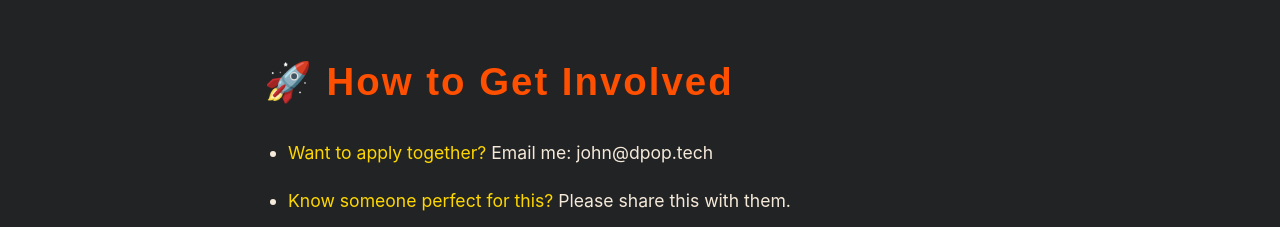
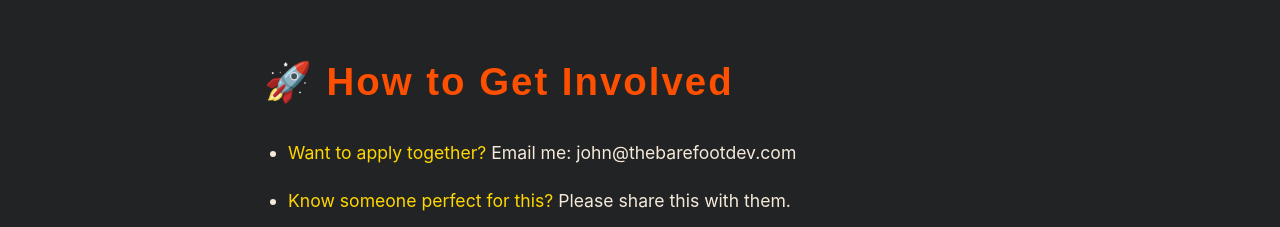
Before and after one commit to buidl-renaissance/thebarefoot.dev, a Next.js app: page /join in a window 1280 px wide. Shown: the part 2520-2747 px from the top of the page. Built offline with nearby package versions, Linux system fonts and the light colour scheme.

Commit message:
update email

```diff
--- a/src/pages/home.tsx
+++ b/src/pages/home.tsx
@@ -672,7 +672,7 @@ export default function Home() {
                         />
                         Instagram
                     </FooterLink>
-                    <FooterLink href="mailto:john@dpop.tech">
+                    <FooterLink href="mailto:john@thebarefootdev.com">
                         Email
                     </FooterLink>
                 </FooterRow>
--- a/src/pages/join.tsx
+++ b/src/pages/join.tsx
@@ -207,7 +207,7 @@ export default function JoinPage() {
         <Section>
           <SectionTitle>🚀 How to Get Involved</SectionTitle>
           <List>
-            <ListItem><Emphasis>Want to apply together?</Emphasis> Email me: john@dpop.tech</ListItem>
+            <ListItem><Emphasis>Want to apply together?</Emphasis> Email me: john@thebarefootdev.com</ListItem>
             <ListItem><Emphasis>Know someone perfect for this?</Emphasis> Please share this with them.</ListItem>
             <ListItem><Emphasis>Curious but not sure where you fit?</Emphasis> Let&apos;s talk. There may be more ways to collaborate beyond the fellowship.</ListItem>
           </List>
```
